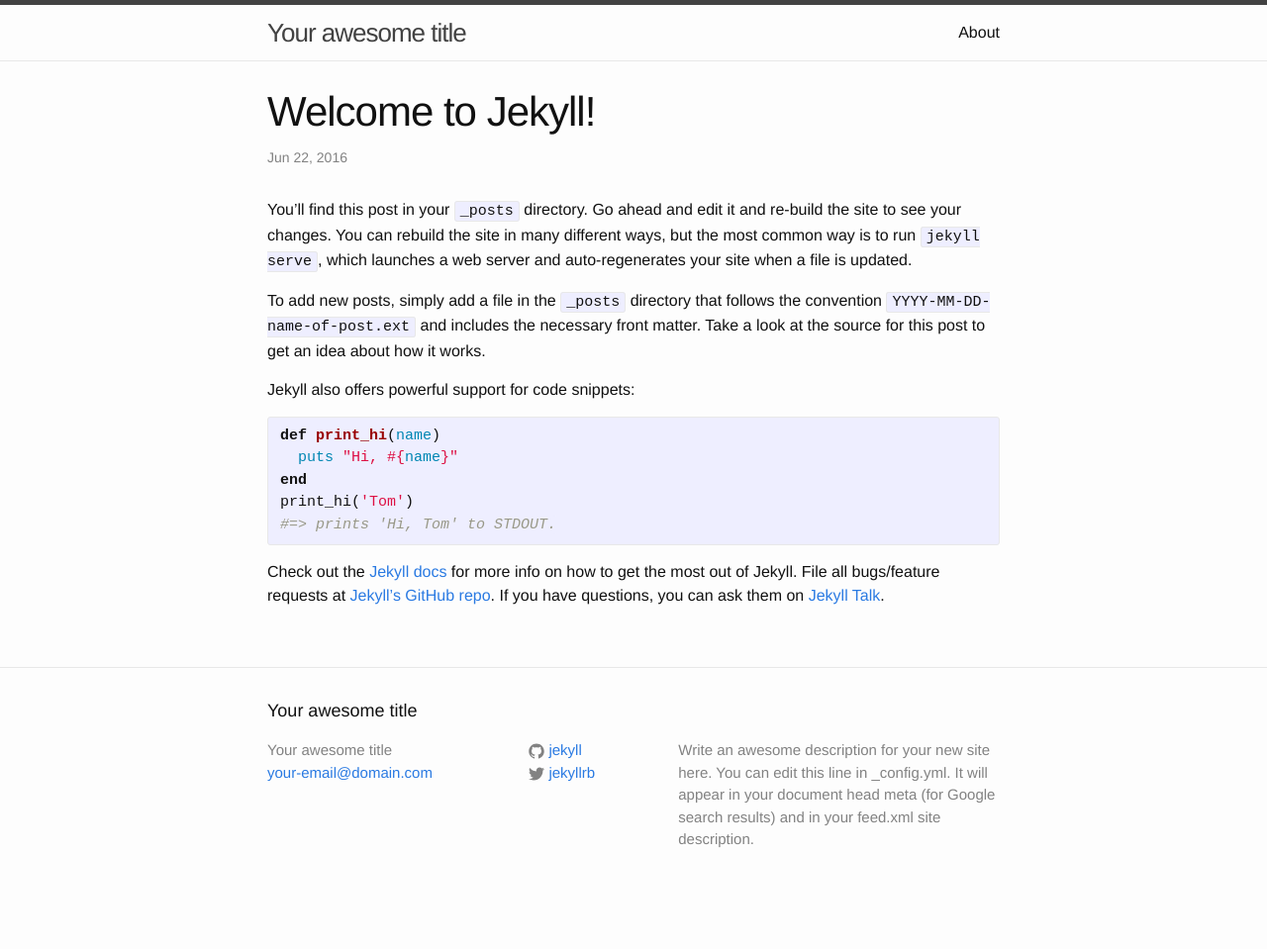
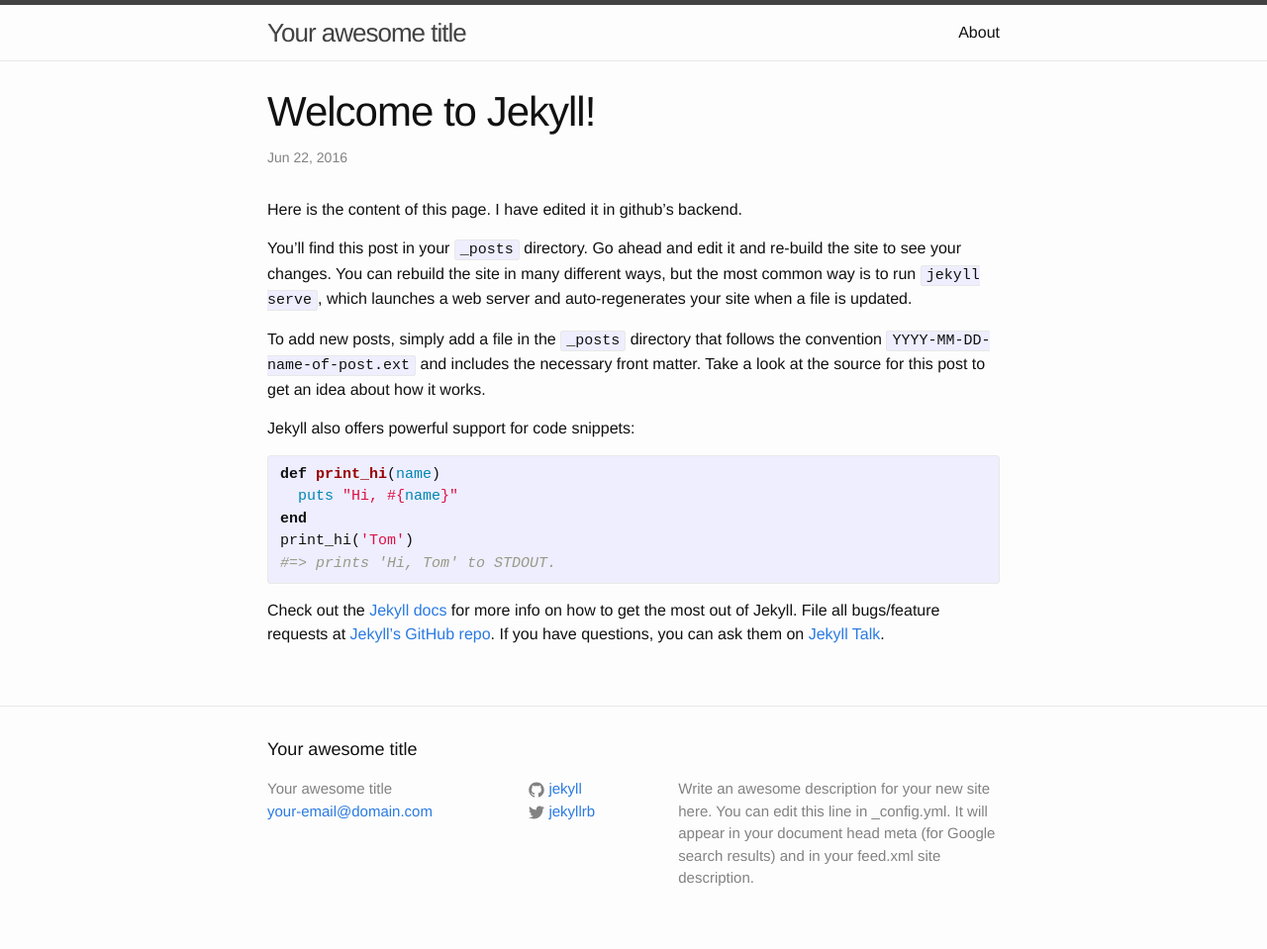
Before and after one commit to wilsonderren/wilsond.github.io, a Jekyll site: the page built from _posts/2016-06-22-welcome-to-jekyll.markdown, in a window 1280 px wide. Shown: the whole page at 99% size. Built offline with Jekyll 4.4.1, drawn with Linux system fonts in a browser that asks for light colours; before the commit the page ends 920 px from its top, so only the background shows below that.

Commit message:
Update 2016-06-22-welcome-to-jekyll.markdown

```diff
--- a/_posts/2016-06-22-welcome-to-jekyll.markdown
+++ b/_posts/2016-06-22-welcome-to-jekyll.markdown
@@ -4,6 +4,8 @@ title:  "Welcome to Jekyll!"
 date:   2016-06-22 11:50:28 -0400
 categories: jekyll update
 ---
+Here is the content of this page. I have edited it in github's backend.
+
 You’ll find this post in your `_posts` directory. Go ahead and edit it and re-build the site to see your changes. You can rebuild the site in many different ways, but the most common way is to run `jekyll serve`, which launches a web server and auto-regenerates your site when a file is updated.
 
 To add new posts, simply add a file in the `_posts` directory that follows the convention `YYYY-MM-DD-name-of-post.ext` and includes the necessary front matter. Take a look at the source for this post to get an idea about how it works.
```
